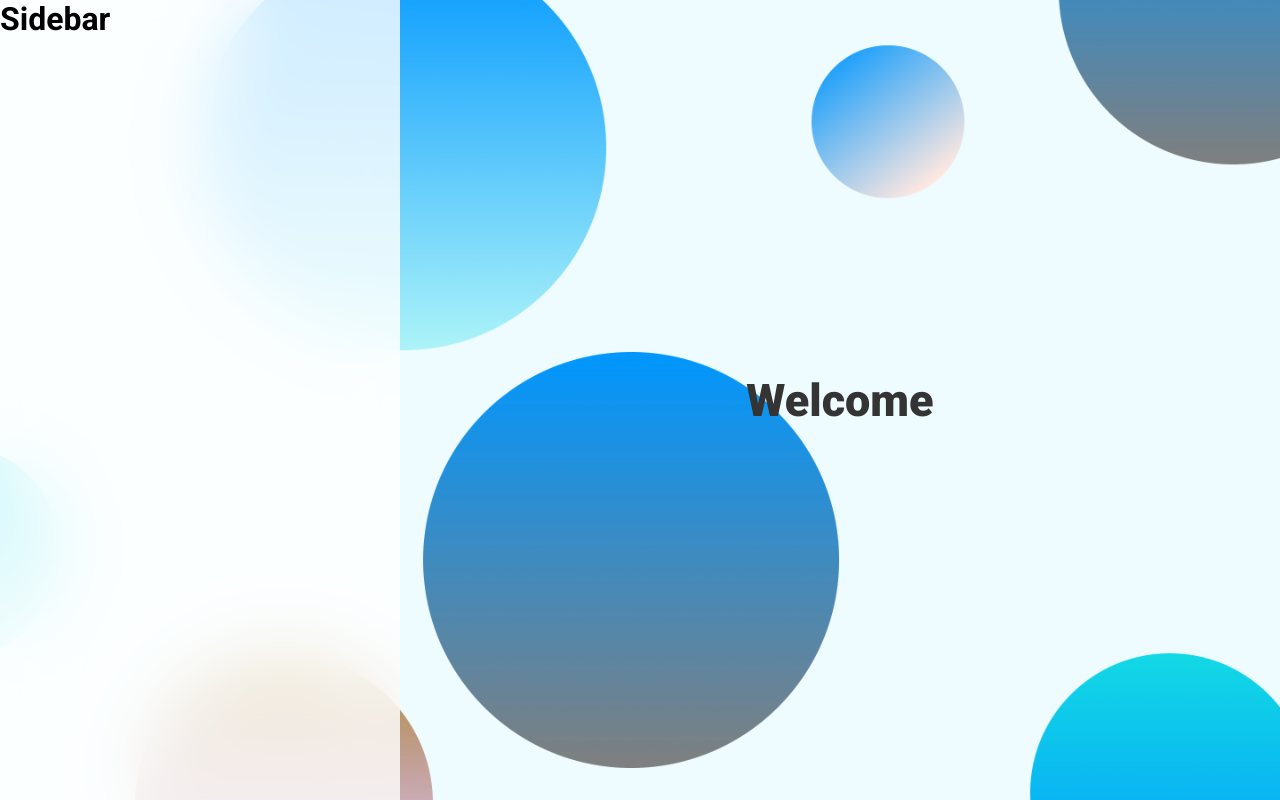
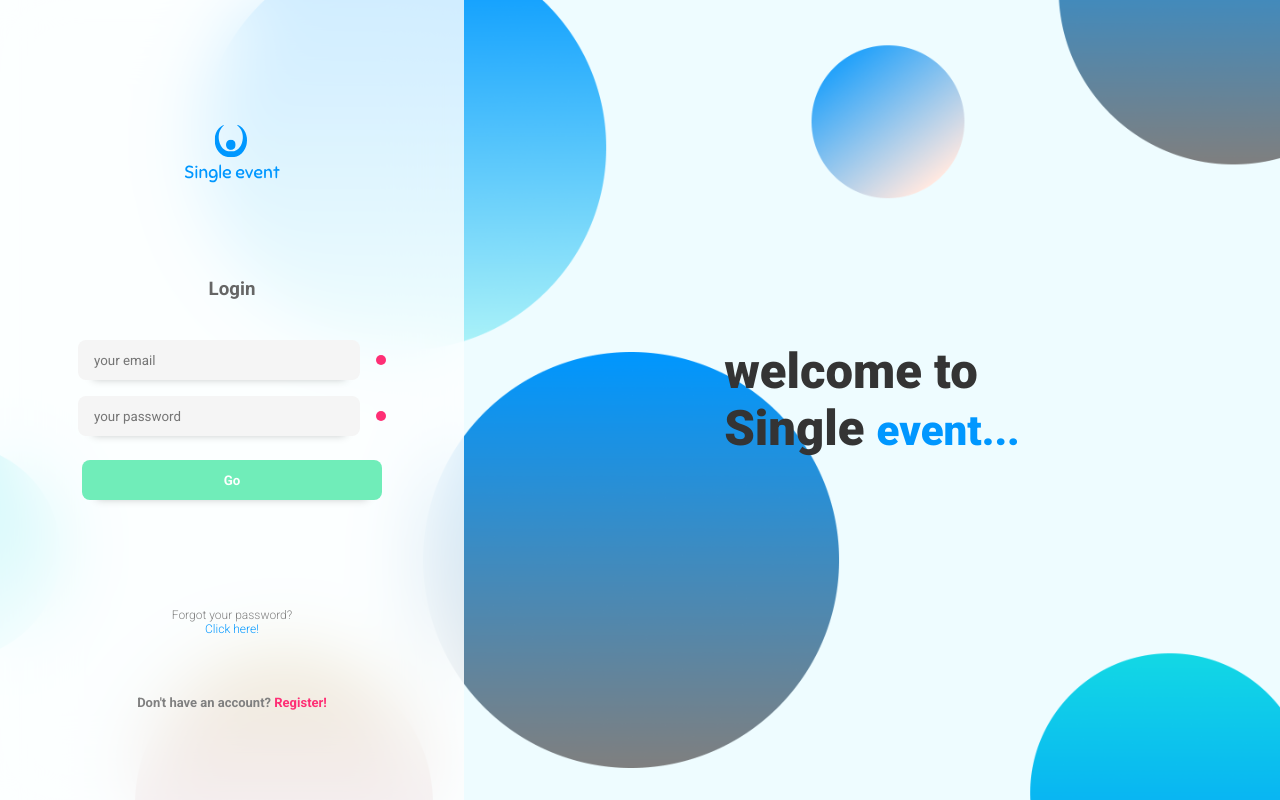
Before and after one commit to djoseneto/mbeventos-react, a React (Create React App) app: page / in a window 1280 px wide. Built offline with nearby package versions, Linux system fonts and the light colour scheme.

Commit message:
Finishing the styling of the login screen.

```diff
--- /dev/null
+++ b/src/components/Input.js
@@ -0,0 +1,62 @@
+import React from 'react'
+import styled from 'styled-components'
+
+function input({ type, placeholder }) {
+    return (
+        <Container>
+          <StyledInput
+            type={type}
+            placeholder={placeholder && placeholder}
+            required
+            autoComplete="off"
+          />
+          <Status />
+        </Container>
+    )
+}
+
+const Container = styled.div`
+  display: flex;
+  justify-content: center;
+  align-items: center;
+`
+
+const StyledInput = styled.input`
+  width: 80%;
+  max-width: 350px;
+  min-width: 250px;
+  height: 40px;
+  border: none;
+  margin: 0.5rem 0;
+  background-color: #F5F5F5;
+  box-shadow: 0px 14px 9px -15px rgba(0, 0, 0, 0.25);
+  border-radius: 8px;
+  padding: 0 1rem;
+  transition: all 0.2s ease-in;
+
+  &:hover {
+      transform: translateY(-3px);
+  }
+`
+
+const Status = styled.div`
+  height: 10px;
+  width: 10px;
+  background: #9d9d9d;
+  border-radius: 10px;
+  margin-left: 1rem;
+
+  ${StyledInput}:focus + & {
+    background: #FFA689;
+  }
+
+  ${StyledInput}:invalid + & {
+    background: #FE2F75;
+  }
+
+  ${StyledInput}:valid + & {
+    background: #70EDB9;
+  }
+`
+
+export default input
--- a/src/components/Main.js
+++ b/src/components/Main.js
@@ -4,7 +4,7 @@ import styled from 'styled-components'
 const Main = () => {
     return (
         <Container>
-          <h1>Welcome</h1>
+          <h1>welcome to <br /> Single <span> event...</span></h1>
         </Container>
     )
 }
@@ -17,7 +17,7 @@ const Container = styled.div`
   align-items: center;
 
   h1 {
-    font-size: 45px;
+    font-size: 49px;
     font-weight: 900;
     color: #343434;
 
@@ -25,6 +25,11 @@ const Container = styled.div`
       display: none;
     }
   }
+
+  span {
+    color: #0097FF;
+    font-size: 42px;
+  }
 `
 
 export default Main
--- a/src/components/Sidebar.js
+++ b/src/components/Sidebar.js
@@ -1,10 +1,26 @@
 import React from 'react'
 import styled from 'styled-components'
+import logoImg from '../assets/single-event-logo.svg'
+import Input from './Input'
 
 const Sidebar = () => {
     return (
         <Container>
-            <h1>Sidebar</h1>
+            <LogoWrapper>
+                <img src={logoImg} alt="single event" />
+            </LogoWrapper>
+            <Form>
+                <h3>Login</h3>
+                <Input type="email" placeholder="your email" />
+                <Input type="password" placeholder="your password" />
+                <button>Go</button>
+            </Form>
+            <Terms>
+              Forgot your password? <br /> <span>Click here!</span>
+            </Terms>
+            <h4>
+              Don't have an account? <span>Register!</span>
+            </h4>
         </Container>
     )
 }
@@ -14,6 +30,82 @@ const Container = styled.div`
   backdrop-filter: blur(35px);
   background-color: rgba(255, 255, 255, 0.8);
   height: 100%;
+  display: flex;
+  flex-direction: column;
+  justify-content: space-evenly;
+  align-items: center;
+  padding: 0 2rem;
+
+  @media (max-width: 900px) {
+    width: 100vw;
+    position: absolute;
+    padding: 0;
+  }
+
+  h4 {
+    color: #808080;
+    font-weight: bold;
+    font-size: 13px;
+    margin-top: -2rem;
+
+    span {
+      color: #FE2F75;
+      cursor: pointer;
+    }
+  }
+`;
+
+const LogoWrapper = styled.div`
+  img {
+    height: 9rem;
+    margin-bottom: -1.1rem;
+  }
+`;
+
+const Form = styled.div`
+  width: 100%;
+  display: flex;
+  flex-direction: column;
+  align-items: center;
+
+  h3 {
+    color: #666666;
+    margin-top: -2rem;
+    margin-bottom: 2rem;
+  }
+
+  button {
+    width: 75%;
+    max-width: 350px;
+    min-width: 250px;
+    height: 40px;
+    border: none;
+    margin: 1rem 0;
+    box-shadow: 0px 14px 9px -15px rgba(0, 0, 0, 0.25);
+    border-radius: 8px;
+    background-color: #70EDB9;
+    color: #FFF;
+    font-weight: 600;
+    cursor: pointer;
+    transition: all 0.2s ease-in;
+
+    &:hover {
+      transform: translateY(-3px);
+    }
+  }
+`;
+
+const Terms = styled.p`
+  padding: 0.1rem;
+  text-align: center;
+  font-size: 12px;
+  color: #808080;
+  font-weight: 300;
+
+  span {
+    color: #0097FF;
+    cursor: pointer;
+  }
 `
 
 export default Sidebar
```
Also changed, not shown: src/assets/single-event-logo.svg (added).
